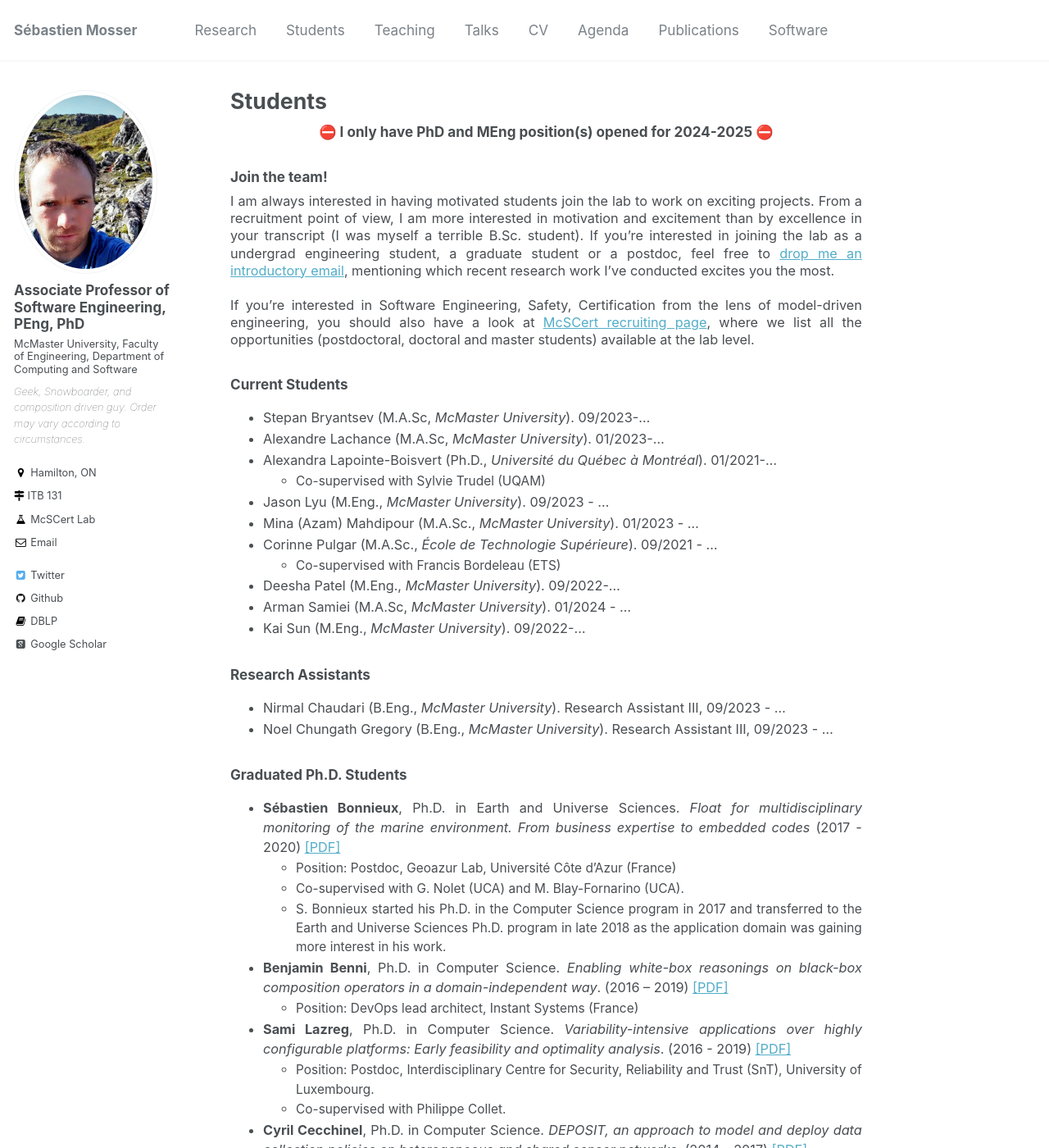
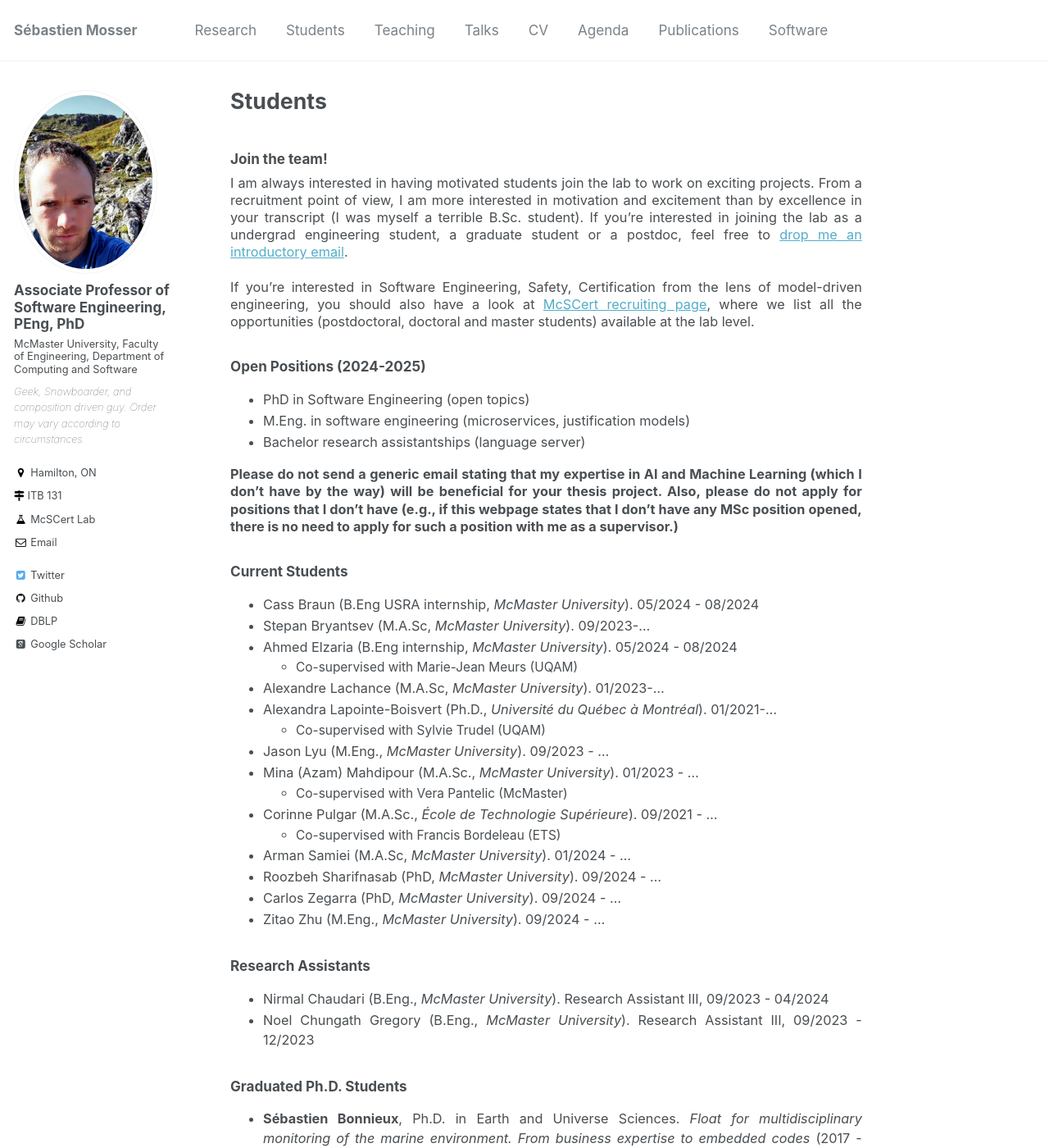
Before and after one commit to mosser/mosser.github.io, a Jekyll site: the page built from _pages/students.md, in a window 1280 px wide and 1400 px high. Shown: the whole window at 82% size. Built offline with Jekyll 4.4.1, drawn with Linux system fonts in a browser that asks for light colours; some web fonts are replaced; some of the changed text lies outside the part shown.

Commit message:
update students

```diff
--- a/_pages/publications.html
+++ b/_pages/publications.html
@@ -30,6 +30,12 @@ author_profile: true
     </div>
     <div class="section @book">
       <h3>Books</h3>
+      <div class="sort year" extra="DESC number">
+        <div class="templates"></div>
+      </div>
+    </div>
+    <div class="section @proceedings">
+      <h3>Proceedings</h3>
       <div class="sort year" extra="DESC number">
         <div class="templates"></div>
       </div>
--- a/_pages/students.md
+++ b/_pages/students.md
@@ -4,37 +4,43 @@ permalink: /students/
 author_profile: true
 ---
 
-<html>
-<div align="center">
-  <b>⛔️ I only have PhD and MEng position(s) opened for 2024-2025 ⛔️</b>
-</div>
-</html>
-
 ### Join the team!
 
-I am always interested in having motivated students join the lab to work on exciting projects. From a recruitment point of view, I am more interested in motivation and excitement than by excellence in your transcript (I was myself a terrible B.Sc. student). If you're interested in joining the lab as a undergrad engineering student, a graduate student or a postdoc, feel free to [drop me an introductory email](mailto:mossers@mcmaster.ca?subject=Prospective Student), mentioning which recent research work I've conducted excites you the most.
+I am always interested in having motivated students join the lab to work on exciting projects. From a recruitment point of view, I am more interested in motivation and excitement than by excellence in your transcript (I was myself a terrible B.Sc. student). If you're interested in joining the lab as a undergrad engineering student, a graduate student or a postdoc, feel free to [drop me an introductory email](mailto:mossers@mcmaster.ca?subject=Prospective Student).
 
 If you're interested in Software Engineering, Safety, Certification from the lens of model-driven engineering, you should also have a look at [McSCert recruiting page](https://www.mcscert.ca/recruiting/), where we list all the opportunities (postdoctoral, doctoral and master students) available at the lab level.
 
+### Open Positions (2024-2025)
+
+  - PhD in Software Engineering (open topics)
+  - M.Eng. in software engineering (microservices, justification models)
+  - Bachelor research assistantships (language server)
+
+**Please do not send a generic email stating that my expertise in AI and Machine Learning (which I don't have by the way) will be beneficial for your thesis project. Also, please do not apply for positions that I don't have (e.g., if this webpage states that I don't have any MSc position opened, there is no need to apply for such a position with me as a supervisor.)**
 
 ### Current Students
 
+  - Cass Braun (B.Eng USRA internship, _McMaster University_). 05/2024 - 08/2024
   - Stepan Bryantsev (M.A.Sc, _McMaster University_). 09/2023-...
+  - Ahmed Elzaria (B.Eng internship, _McMaster University_). 05/2024 - 08/2024
+    - Co-supervised with Marie-Jean Meurs (UQAM)
   - Alexandre Lachance (M.A.Sc, _McMaster University_). 01/2023-...
   - Alexandra Lapointe-Boisvert (Ph.D., _Université du Québec à Montréal_). 01/2021-...
     - Co-supervised with Sylvie Trudel (UQAM)
   - Jason Lyu (M.Eng., _McMaster University_). 09/2023 - ...
   - Mina (Azam) Mahdipour (M.A.Sc., _McMaster University_). 01/2023 - ...
+    - Co-supervised with Vera Pantelic (McMaster)
   - Corinne Pulgar (M.A.Sc., _École de Technologie Supérieure_). 09/2021 - ...
     - Co-supervised with Francis Bordeleau (ETS)
-  - Deesha Patel (M.Eng., _McMaster University_). 09/2022-...
   - Arman Samiei (M.A.Sc, _McMaster University_). 01/2024 - ...
-  - Kai Sun (M.Eng., _McMaster University_). 09/2022-...
+  - Roozbeh Sharifnasab (PhD, _McMaster University_). 09/2024 - ...
+  - Carlos Zegarra (PhD, _McMaster University_). 09/2024 - ...
+  - Zitao Zhu (M.Eng., _McMaster University_). 09/2024 - ...
 
 ### Research Assistants
 
-  - Nirmal Chaudari (B.Eng., _McMaster University_). Research Assistant III, 09/2023 - ...
-  - Noel Chungath Gregory (B.Eng., _McMaster University_). Research Assistant III, 09/2023 - ...
+  - Nirmal Chaudari (B.Eng., _McMaster University_). Research Assistant III, 09/2023 - 04/2024
+  - Noel Chungath Gregory (B.Eng., _McMaster University_). Research Assistant III, 09/2023 - 12/2023
 
 ### Graduated Ph.D. Students
 
@@ -78,12 +84,23 @@ If you're interested in Software Engineering, Safety, Certification from the len
 
 ### Graduated M.Eng. students
 
-  - **Mohamed Dramane Jean-Philippe Koïta** (2021-2022) [[PDF]](../files/students/koita22.pdf)
-    - _Maitrise en Génie Logiciel_, _Université du Québec à Montréal_.
-    - Position: Software Developer, ETS Montréal
-  - **Amine Soufyani** (2021 - 2022) [[PDF]](../files/students/soufyani22.pdf)
-    - _Maitrise en Génie Logiciel_, _Université du Québec à Montréal_.
-    - Position: Software Developer, Australia
+  - 2024:
+    - **Kai Sun** (09/2022 - 02/2024) [[PDF]](https://macsphere.mcmaster.ca/bitstream/11375/29641/2/Meng_Report_KaiSun_2024.03.pdf)
+      - _Master of Engineering_, _McMaster University_.
+      - Title: _A STUDY OF JUSTIFICATION ON JUPYTER NOTEBOOK QUALITY & FAIRNESS_
+      - Position:
+  - 2023:
+    - **Deesha Patel** (09/2022 - 12/2023) [[PDF]](https://macsphere.mcmaster.ca/bitstream/11375/29326/1/patel_deesha_meng.pdf)
+      - _Master of Engineering_, _McMaster University_.
+      - Title: _A STUDY ON JUSTIFYING PLATFORM-INDEPENDENT CI/CD PIPELINES_
+      - Position: Junior DevOps engineering, Pixomondo.
+  - 2022:
+    - **Mohamed Dramane Jean-Philippe Koïta** (2021-2022) [[PDF]](../files/students/koita22.pdf)
+      - _Maitrise en Génie Logiciel_, _Université du Québec à Montréal_.
+      - Position: Software Developer, ETS Montréal
+    - **Amine Soufyani** (2021 - 2022) [[PDF]](../files/students/soufyani22.pdf)
+      - _Maitrise en Génie Logiciel_, _Université du Québec à Montréal_.
+      - Position: Software Developer, Australia
 
 ### Former Research Interns (2016-...)
 
```
Also changed, not shown: bibtex/data.bib (+28 -0 lines).
